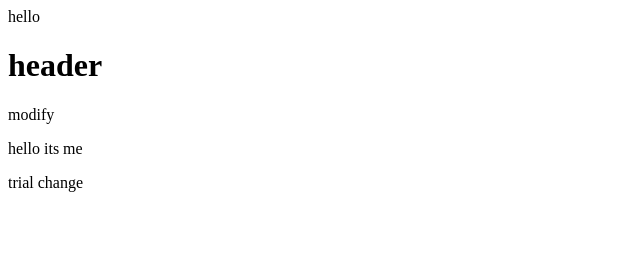
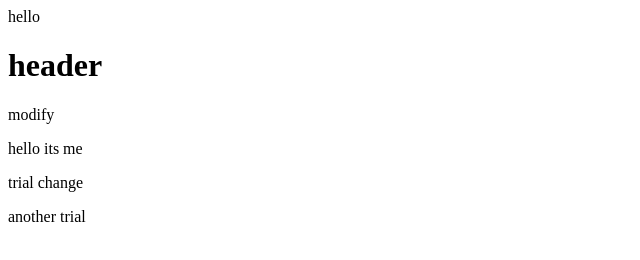
Before and after one commit to ma2oo1/demo-repo, a plain HTML site: page index.html in a window 1280 px wide. Shown: the full height of the page, 0-640 px from the left. Drawn offline with Linux system fonts and the light colour scheme.

Commit message:
second trial
try try try

```diff
--- a/index.html
+++ b/index.html
@@ -7,3 +7,4 @@
 <P>hello its me</P>
 
 <p>trial change</p>
+<p>another trial</p>
```
